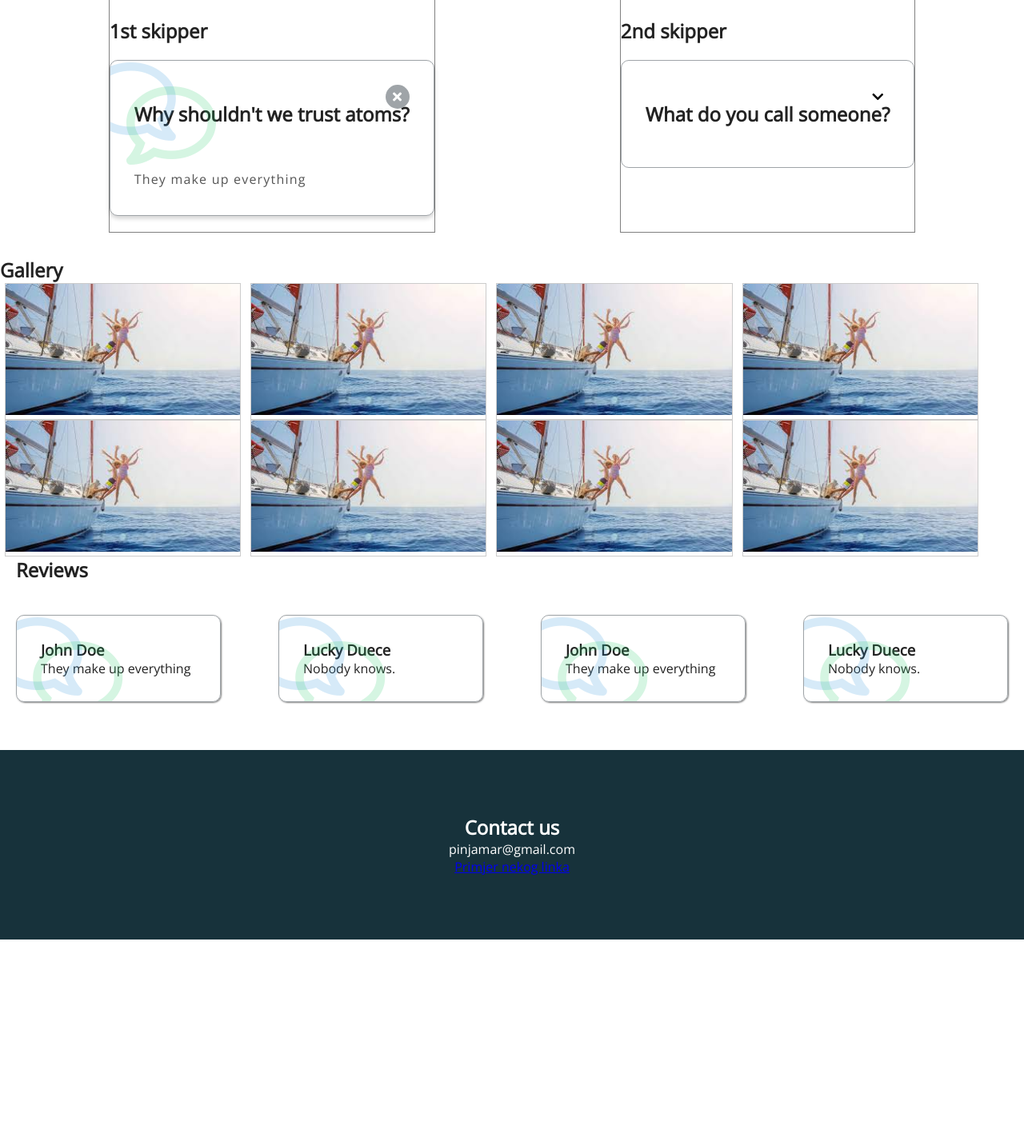
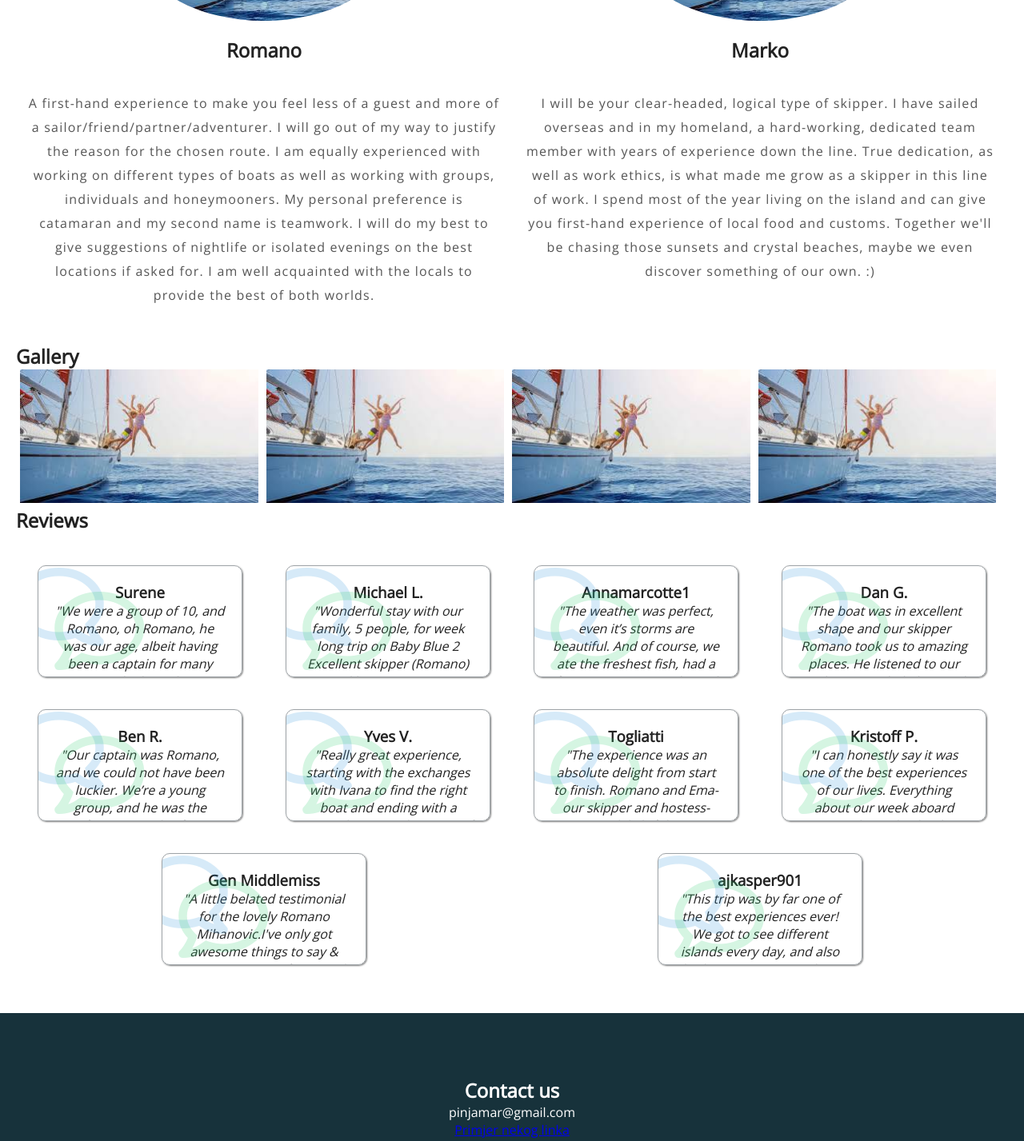
Before and after one commit to pinjamar/top-croatia-sailing, a plain HTML site: page index.html in a window 1280 px wide. Shown: the part 1285-2712 px from the top of the page at 80% size. Before the commit the page ends 2460 px from the top, so only its background shows below. Drawn offline with nearby package versions, Linux system fonts and the light colour scheme.

Commit message:
updated comments and skippers section

```diff
--- a/index.html
+++ b/index.html
@@ -39,52 +39,26 @@
         </div>
     </div>
 
-    <section class="conntainer about" id="about">
+    <section class="about" id="about">
         <div class="special">
-            <h2>What makes us special</h2>
-            <p>Lorem ipsum dolor sit amet, consectetur adipisicing elit. Quae doloremque quos, ipsa distinctio
-                exercitationem voluptatibus placeat fugit id modi, enim explicabo aspernatur eaque, consequatur incidunt
-                tempora in quasi sunt ipsam ducimus amet nulla! Magni praesentium, voluptatem facilis aut maiores beatae
-                quo
-                quod? Debitis sit tempore dolorum officiis. Quisquam harum saepe aperiam enim sit at veritatis. Quo
-                placeat
-                illum delectus, nihil veritatis laborum ad et, cum ipsa impedit architecto at corporis aspernatur eum
-                fugiat
-                nemo, possimus modi aut ducimus! Magni ut ullam suscipit commodi? Magni quis, rerum, inventore quae
-                exercitationem fugiat ducimus iusto recusandae eligendi nulla dignissimos repellendus libero obcaecati
-                debitis!</p>
+            <h2>About us</h2>
+            <p> We specialize in offering yacht charter services with an experienced crew. You will be accommodated with the best boat selection for your charter preference with our fleet of more than 300 boats. Our base is in Croatia and we offer an all-inclusive sailing experience around beautiful islands Brac, Hvar, Vis, etc. The focus is very much on the details, from the offer to make your trip more enjoyable to the authentic feel of the boats themselves. We are available for any questions and/or sudden change of heart with whatever issue you may have – we will gladly facilitate it all. Our staff is trained to offer any type of assistance and is very much committed to our clients, partners, and boat owners. Choose among our many extras such as sup, sup with led lights for nighttime, go pro videos as a lifetime memory, icebox, grill, etc., and let us know your preferences via email or phone. If you wish your trip to be completely stress-free you can also entrust us with the transfer - all you have to do is provide the crucial details such as your flight number, etc. and enjoy the smooth ride while we take care of everything else.</p>
         </div>
         <div class="skippers">
             <div class="skipper-card">
                 <img class="skipper-image" src="images/skipper.jpg" alt="Skipper One Image" />
-                <h3>1st skipper</h3>
-                <div class="faq active">
-                    <h3 class="faq-title">
-                        Why shouldn't we trust atoms?
-                    </h3>
-                    <p class="faq-text">
-                        They make up everything
-                    </p>
-                    <button class="faq-toggle">
-                        <i class="fas fa-chevron-down"></i>
-                        <i class="fas fa-times"></i>
-                    </button>
+                <h3>Romano</h3>
+                <div class="skip">
+                    <p class="skip-text">
+                        A first-hand experience to make you feel less of a guest and more of a sailor/friend/partner/adventurer. I will go out of my way to justify the reason for the chosen route. I am equally experienced with working on different types of boats as well as working with groups, individuals and honeymooners. My personal preference is catamaran and my second name is teamwork. I will do my best to give suggestions of nightlife or isolated evenings on the best locations if asked for. I am well acquainted with the locals to provide the best of both worlds.</p>
                 </div>
             </div>
             <div class="skipper-card">
                 <img class="skipper-image" src="images/skipper.jpg" alt="Skipper One Image" />
-                <h3>2nd skipper</h3>
-                <div class="faq">
-                    <h3 class="faq-title">
-                        What do you call someone?
-                    </h3>
-                    <p class="faq-text">
-                        Nobody knows.
-                    </p>
-                    <button class="faq-toggle">
-                        <i class="fas fa-chevron-down"></i>
-                        <i class="fas fa-times"></i>
-                    </button>
+                <h3>Marko</h3>
+                <div class="skip">
+                <p class="skip-text">
+                        I will be your clear-headed, logical type of skipper. I have sailed overseas and in my homeland, a hard-working, dedicated team member with years of experience down the line. True dedication, as well as work ethics, is what made me grow as a skipper in this line of work. I spend most of the year living on the island and can give you first-hand experience of local food and customs. Together we'll be chasing those sunsets and crystal beaches, maybe we even discover something of our own. :)</p>
                 </div>
             </div>
         </div>
@@ -123,42 +97,15 @@
 
             <div class="responsive">
                 <div class="gallery">
-                    <a target="_blank" href="img_mountains.jpg">
+
                         <img src="images/skipper.jpg" alt="Mountains" width="600" height="400">
-                    </a>
-                </div>
-            </div>
-            <div class="responsive">
-                <div class="gallery">
-                    <a target="_blank" href="img_mountains.jpg">
-                        <img src="images/skipper.jpg" alt="Mountains" width="600" height="400">
-                    </a>
-                </div>
-            </div>
-            <div class="responsive">
-                <div class="gallery">
-                    <a target="_blank" href="img_mountains.jpg">
-                        <img src="images/skipper.jpg" alt="Mountains" width="600" height="400">
-                    </a>
-                </div>
-            </div>
-            <div class="responsive">
-                <div class="gallery">
-                    <a target="_blank" href="img_mountains.jpg">
-                        <img src="images/skipper.jpg" alt="Mountains" width="600" height="400">
-                    </a>
-                </div>
-            </div>
-            <div class="responsive">
-                <div class="gallery">
-                    <a target="_blank" href="img_mountains.jpg">
-                        <img src="images/skipper.jpg" alt="Mountains" width="600" height="400">
-                    </a>
+
                 </div>
             </div>
 
         </div>
     </section>
+
     <section class="reviews" id="review">
         <div>
             <h2 class="comments-title">Reviews</h2>
@@ -166,42 +113,81 @@
             <div class="review-list">
                 <div class="comment">
                     <h3 class="review-title">
-                        John Doe
+                        Surene
                     </h3>
                     <p class="review-text">
-                        They make up everything
-                    </p>
-
-                </div>
-
-                <div class="comment">
-                    <h3 class="review-title">
-                        Lucky Duece
-                    </h3>
-                    <p class="review-text">
-                        Nobody knows.
+                        "We were a group of 10, and Romano, oh Romano, he was our age, albeit having been a captain for many years, so he knew how to make our trip epic!! He was a skipper-cum-travel manager who suggested an itinerary for our whole trip and made all the activity & meal arrangements and sailed us to destination..."
                     </p>
                 </div>
                 <div class="comment">
                     <h3 class="review-title">
-                        John Doe
+                        Michael L.
                     </h3>
                     <p class="review-text">
-                        They make up everything
+                        "Wonderful stay with our family, 5 people, for week long trip on Baby Blue 2 Excellent skipper (Romano) and hostess (Diana). Professional yet personal and authentic experience (flexible, great choice of restaurant suggestions off the beaten track, etc). Highly recommended!"
                     </p>
-
                 </div>
-
                 <div class="comment">
                     <h3 class="review-title">
-                        Lucky Duece
+                     Annamarcotte1
                     </h3>
                     <p class="review-text">
-                        Nobody knows.
+                        "The weather was perfect, even it’s storms are beautiful. And of course, we ate the freshest fish, had a fantastic Octopus Peka and you just have to try the lavender ice cream! With over 1300 islands in Croatia & having visited 3….I think I may have to come back! thank you (hvala) @sailcharterincroatia & Romano Mihanović for a fantastic dream vacation experience!"
                     </p>
                 </div>
+                <div class="comment">
+                    <h3 class="review-title">
+                  Dan G.
+                    </h3>
+                    <p class="review-text">
+                        "The boat was in excellent shape and our skipper Romano took us to amazing places. He listened to our wishes, provided ideas and always got us the best spots in the bays and marinas. He interacted with all of us in a very pleasant way and we had a lot of fun together with him. As one of the kids celebrated her birthday, he made sure she had a great evening with presents and fun."
+                    </p>
+                </div>
+                <div class="comment">
+                    <h3 class="review-title">
+                  Ben R.
+                    </h3>
+                    <p class="review-text">
+                        "Our captain was Romano, and we could not have been luckier. We’re a young group, and he was the perfect personality for us. He had endless ideas and contacts on islands for activities, bars and restaurants - Romano can put together a perfect week for any group as a result. He also put together perfect itineraries for our trip, and stayed flexible when we decided we wanted to make adjustments."</p>
+                </div>
+                <div class="comment">
+                    <h3 class="review-title">
+                  Yves V.
+                    </h3>
+                    <p class="review-text">
+                        "Really great experience, starting with the exchanges with Ivana to find the right boat and ending with a great skipper in the name of Romano.
+                        My kids, 11 & 14, loved it - something to do again they said.
+                        With the help of your skipper, and the weather forecast, you choose what you want to see, how long you want to navigate each day, and if you stay overnight in a Marina or at a buoy in a small bay."</p>
+                </div>
+                <div class="comment">
+                    <h3 class="review-title">
+                  Togliatti
+                    </h3>
+                    <p class="review-text">
+                        "The experience was an absolute delight from start to finish. Romano and Ema- our skipper and hostess- were a delightful team, always cheerful and ready to answer the most pointlessly esoteric of questions. Romano’s excellent itinerary and tenacity in securing the best deals on our excursions were much appreciated. The team came up with some great recommendations and a fantastic itinerary."</p>
+                </div>
+                <div class="comment">
+                    <h3 class="review-title">
+                  Kristoff P.
+                    </h3>
+                    <p class="review-text">
+                        "I can honestly say it was one of the best experiences of our lives. Everything about our week aboard turned out absolutely perfect. And that's saying a lot. Captain Romano assured that every step of the way was totally smooth and hassle free: he knew all the coves, anchorages, bays, marinas on every island serving us with advice at every step that made our vacation truly unforgettable.</p>
+                </div>
+                <div class="comment">
+                    <h3 class="review-title">
+                  Gen Middlemiss
+                    </h3>
+                    <p class="review-text">
+                        "A little belated testimonial for the lovely Romano Mihanovic.I've only got awesome things to say & great memories of our week long trip, thanks to him!! Romano was super attentive as to organising group dinners (Iko's Farm being our all time favourite!) and activities, always making sure we had spots on the excursions! He was also really easy to communicate with, funny & a genuine guy! It was one of the best weeks ever - full of laughter, swims, delicious Croatian food/wine and making friends/connections from opposite parts of the world."</p>
+                 </div>
+                <div class="comment">
+                    <h3 class="review-title">
+                  ajkasper901
+                    </h3>
+                    <p class="review-text">
+                        "This trip was by far one of the best experiences ever! We got to see different islands every day, and also had nice swim stops along the way. I made some life long friends on the boat, and created some amazing memories! Romano was the best skipper, and he made sure everyone was safe and having fun. He also made sure that we got a spot on any excursion that we wanted to do, and all of his recommendations were so fun and perfect! I highly recommend this trip, along with Romano as a skipper. He truly made the trip even better!"</p>
+                </div>
             </div>
-
         </div>
     </section>
 
--- a/styles.css
+++ b/styles.css
@@ -49,12 +49,7 @@ body {
 }
 
 .nav.active {
-  background-color: #fff;
   box-shadow: 0 2px 10px rgba(0, 0, 0, 0.3);
-}
-
-.nav.active a {
-  color: #000;
 }
 
 .nav.active .container {
@@ -119,21 +114,31 @@ body {
   color: #555;
   line-height: 30px;
   letter-spacing: 1.2px;
-  margin-top: 50px;
 }
 
 .skippers {
   display: flex;
   justify-content: space-around;
+  flex-direction: row;
+  flex-wrap: wrap;
   margin: 20px 0;
 }
 
 .skipper-card {
-  border: 1px grey solid;
+  display: flex;
+  flex-direction: column;
+  align-items: center;
+  max-width: 50%;
 }
 
 .skipper-image {
   border-radius: 50%;
+}
+
+.skip-text {
+  margin: 5px;
+  padding: 10px;
+  text-align: center;
 }
 
 /* Style the button that is used to open and close the collapsible content */
@@ -150,10 +155,6 @@ body {
 }
 
 /* Add a background color to the button if it is clicked on (add the .active class with JS), and when you move the mouse over it (hover) */
-.active,
-.collapsible:hover {
-  background-color: #ccc;
-}
 
 /* Style the collapsible content. Note: hidden by default */
 .coll-content {
@@ -251,35 +252,18 @@ body {
 }
 
 /* 3RD PAGE */
-
-.gallery {
-  border: 1px solid #ccc;
+.image-gallery {
+  margin: 30px 20px;
 }
-
-.gallery:hover {
-  border: 1px solid #777;
-}
-
 .gallery img {
   width: 100%;
   height: auto;
 }
 
-.desc {
-  padding: 15px;
-  text-align: center;
-}
-
 .responsive {
-  padding: 0 6px;
   float: left;
   width: 24%;
-}
-
-.clearfix:after {
-  content: "";
-  display: table;
-  clear: both;
+  margin: 0 5px;
 }
 
 /* 4TH PAGE */
@@ -290,21 +274,28 @@ body {
 
 .review-list {
   display: flex;
-  justify-content: space-between;
+  justify-content: space-around;
   margin: 20px;
   flex-wrap: wrap;
 }
 
 .comment {
-  background-color: transparent;
   border: 1px solid #9fa4a8;
   border-radius: 10px;
   margin: 20px 0 20px;
-  padding: 30px;
+  padding: 20px;
   position: relative;
   overflow: hidden;
-  min-width: 20vw;
+  width: 20vw;
+  height: 17.5vh;
   box-shadow: 1px 1px 2px rgba(0, 0, 0, 0.5);
+  text-align: center;
+}
+
+.comment:hover {
+  overflow: visible;
+  width: 50vw;
+  transition: 1s;
 }
 
 .comment::before,
@@ -325,6 +316,10 @@ body {
   top: -10px;
   left: -30px;
   transform: rotateY(180deg);
+}
+
+.comment p {
+  font-style: italic;
 }
 
 footer {
@@ -348,8 +343,7 @@ footer {
 
   ul {
     display: none;
-    background-color: #2b2c38;
-    margin: 0ppx;
+    margin: 0px;
   }
 
   ul.show {
@@ -359,23 +353,40 @@ footer {
   nav {
     display: flex;
     flex-direction: column-reverse;
-    background-color: #2b2c38;
+    z-index: 2;
   }
 
   .logo {
     display: none;
   }
+
+  .comment:hover {
+    height: 25vh;
+  }
 }
 
 @media only screen and (max-width: 700px) {
+  .about p {
+    color: #555;
+    line-height: normal;
+    letter-spacing: normal;
+    font-size: 14px;
+  }
   .responsive {
     width: 49.99999%;
     margin: 6px 0;
+  }
+  .skipper-card {
+    min-width: 95%;
   }
 
   .comment {
     padding: 10px;
     min-width: 45%;
+    z-index: -0.1;
+  }
+  .comment:hover {
+    width: 90vw;
   }
 }
 
```
